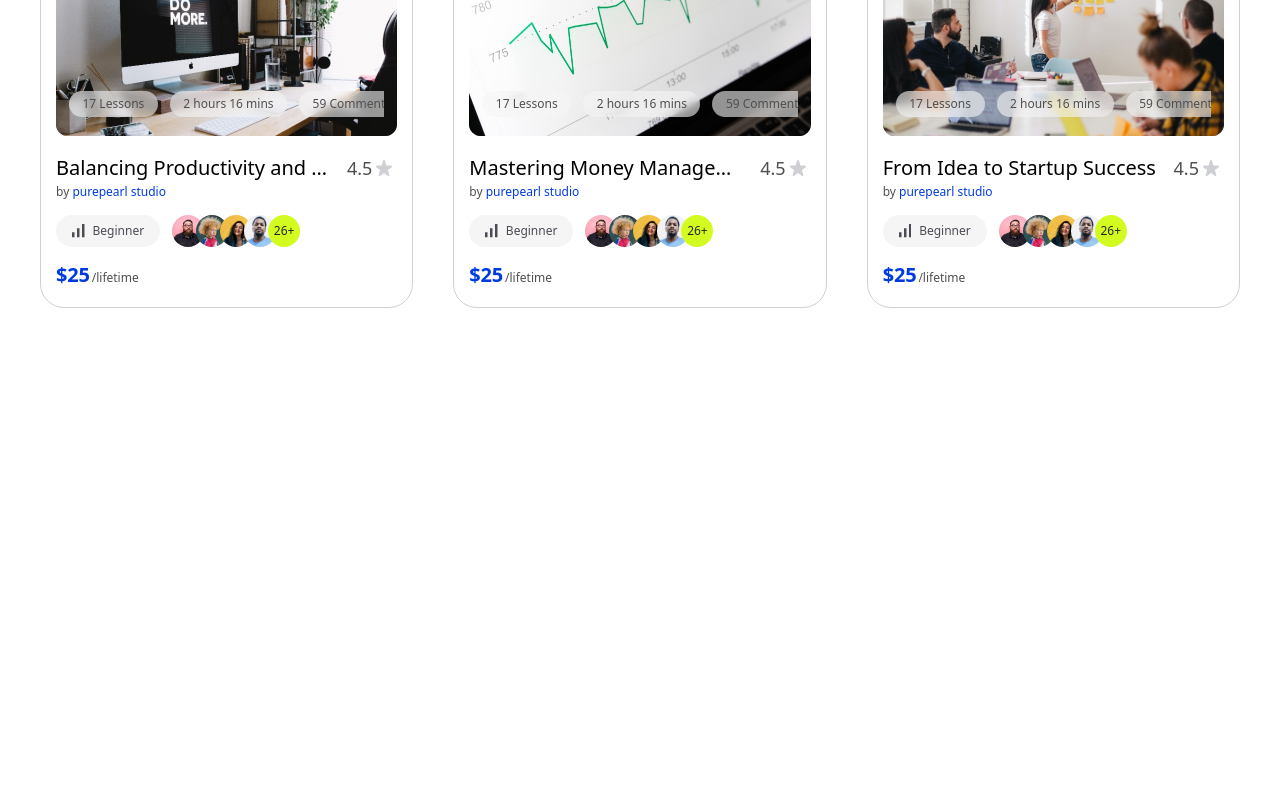
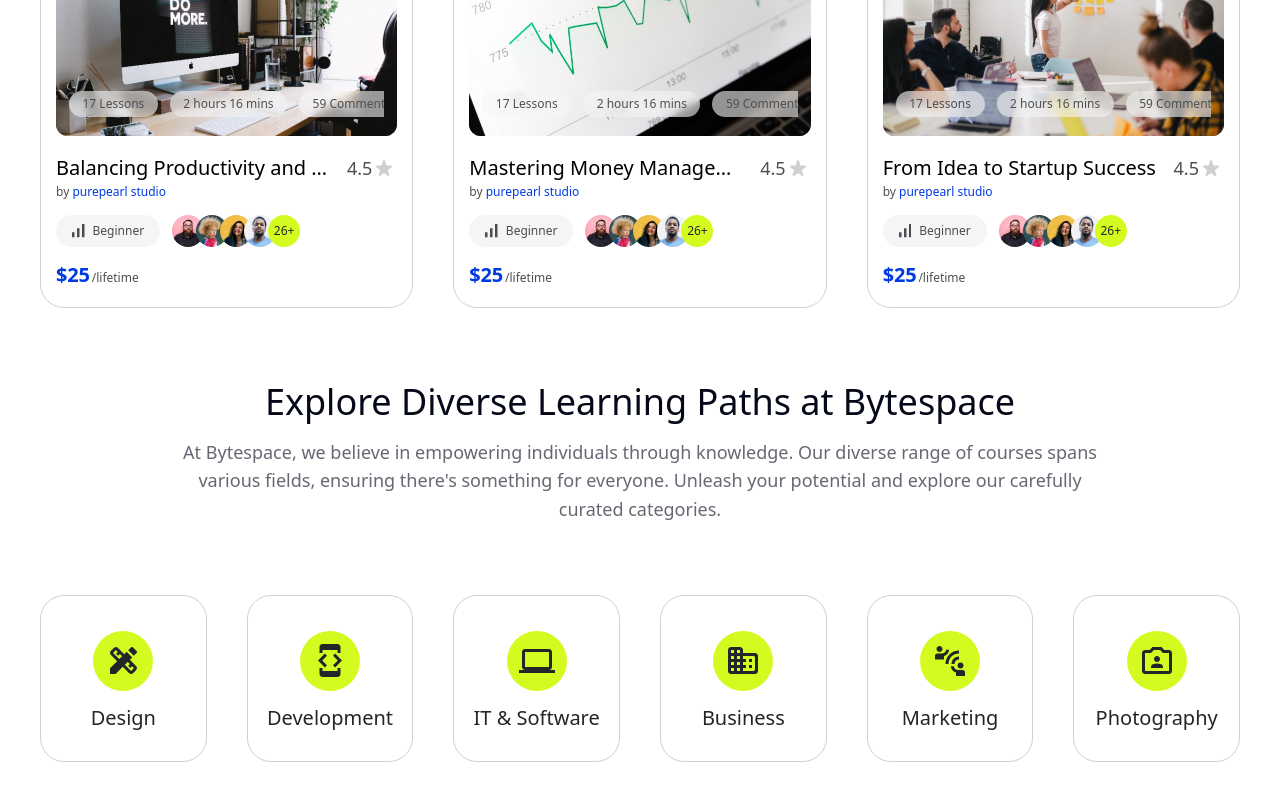
Before and after one commit to sakimuzzaman/ByteSpace-webApplication, a Next.js app: page / in a window 1280 px wide. Shown: the part 2267-3067 px from the top of the page. Before the commit the page ends 2575 px from the top, so only its background shows below. Built offline with nearby package versions, Linux system fonts and the light colour scheme.

Commit message:
create the LearningPaths reusable component and also add categories data file, used it in the homePage, in categoriCard function i have used next  Link for dynamically navigate to each categories

```diff
--- a/src/app/page.tsx
+++ b/src/app/page.tsx
@@ -2,6 +2,7 @@ import { Header } from "@/components/layout/Header";
 import { CourseDiscovery } from "@/components/sections/CourseDiscovery";
 import { GroupLogos } from "@/components/sections/GroupLogos";
 import { Hero } from "@/components/sections/Hero";
+import { LearningPaths } from "@/components/sections/LearningPaths";
 
 
 export default function HomePage() {
@@ -15,6 +16,8 @@ export default function HomePage() {
 
       <CourseDiscovery />
 
+      <LearningPaths />
+
     </>
   );
 }
--- a/src/components/course/TopicFilter.tsx
+++ b/src/components/course/TopicFilter.tsx
@@ -29,7 +29,7 @@ function TopicChip({
       aria-pressed={active}
       onClick={() => onSelect(topic)}
       className={cn(
-        "h-[43px] shrink-0 rounded-full px-4 text-body-m leading-none whitespace-nowrap transition-colors duration-200 lg:px-[17.5px]",
+        "h-10.75 shrink-0 rounded-full px-4 text-body-m leading-none whitespace-nowrap transition-colors duration-200 lg:px-[17.5px]",
         active
           ? "bg-lime-400 text-neutral-950"
           : "bg-neutral-50 text-neutral-700 hover:bg-neutral-100 hover:text-neutral-950",
@@ -53,7 +53,7 @@ export function TopicFilter({ active, onSelect, className }: TopicFilterProps) {
       role="group"
       aria-label="Filter courses by topic"
       className={cn(
-        "flex flex-wrap justify-center gap-x-3 gap-y-3 sm:gap-x-4 lg:flex-col lg:items-center lg:gap-y-[21px]",
+        "flex flex-wrap justify-center gap-x-3 gap-y-3 sm:gap-x-4 lg:flex-col lg:items-center lg:gap-y-5.25",
         className,
       )}
     >
@@ -93,7 +93,7 @@ export function TopicFilter({ active, onSelect, className }: TopicFilterProps) {
                 aria-expanded={expanded}
                 aria-controls={listId}
                 onClick={() => setExpanded((value) => !value)}
-                className="h-[43px] rounded-full px-2 text-body-m leading-none text-primary-800 underline-offset-4 hover:underline lg:px-0"
+                className="h-10.75 rounded-full px-2 text-body-m leading-none text-primary-800 underline-offset-4 hover:underline lg:px-0"
               >
                 {expanded ? "− Less" : "+ More"}
                 <span className="sr-only"> topics</span>
--- /dev/null
+++ b/src/components/sections/LearningPaths.tsx
@@ -0,0 +1,77 @@
+import Link from "next/link";
+import type { ComponentType, SVGProps } from "react";
+import {
+  BusinessIcon,
+  DesignIcon,
+  DevelopmentIcon,
+  LaptopIcon,
+  MarketingIcon,
+  PhotographyIcon,
+} from "@/components/icons";
+import { Container } from "@/components/ui/Container";
+import { categories, type Category, type CategoryIcon } from "../../data/categories";
+import { topicHref } from "@/data/courses";
+import { sectionIds } from "@/data/Navigation";
+
+
+/** Icons at their design sizes. */
+const icons: Record<CategoryIcon, { Icon: ComponentType<SVGProps<SVGSVGElement>>; size: string }> =
+  {
+    design: { Icon: DesignIcon, size: "size-[27px]" },
+    development: { Icon: DevelopmentIcon, size: "h-[33px] w-6" },
+    software: { Icon: LaptopIcon, size: "h-6 w-9" },
+    business: { Icon: BusinessIcon, size: "h-[27px] w-[30px]" },
+    marketing: { Icon: MarketingIcon, size: "size-[30px]" },
+    photography: { Icon: PhotographyIcon, size: "h-[27px] w-[30px]" },
+  };
+
+function CategoryCard({ category }: { category: Category }) {
+  const { Icon, size } = icons[category.icon];
+  return (
+    <Link
+      href={topicHref(category.topic)}
+      className="group flex aspect-square flex-col items-center justify-center rounded-card border border-neutral-200 bg-white px-2 pt-1 text-center transition-[border-color,box-shadow,translate] duration-300 hover:-translate-y-1 hover:border-primary-800 hover:shadow-[0_16px_40px_-16px_rgba(4,8,25,0.18)]"
+    >
+      <span className="flex size-15 items-center justify-center rounded-full bg-lime-400 text-neutral-950 transition-colors duration-300 group-hover:bg-lime-300">
+        <Icon className={size} />
+      </span>
+      <span className="mt-3.75 text-heading-xs font-normal text-neutral-950">
+        {category.label}
+      </span>
+    </Link>
+  );
+}
+
+export function LearningPaths() {
+  return (
+    <section
+      id={sectionIds.categories}
+      aria-labelledby="categories-heading"
+      className="bg-white pt-20 pb-20 lg:pt-18 lg:pb-30"
+    >
+      <Container>
+        <div className="mx-auto max-w-230 text-center">
+          <h2
+            id="categories-heading"
+            className="text-[28px] leading-[1.2] text-ink sm:text-[32px] lg:text-heading-s"
+          >
+            Explore Diverse Learning Paths at Bytespace
+          </h2>
+          <p className="mt-4 text-body-m text-neutral-500 sm:text-body-l lg:mt-3.5">
+            At Bytespace, we believe in empowering individuals through knowledge. Our diverse range
+            of courses spans various fields, ensuring there&apos;s something for everyone. Unleash
+            your potential and explore our carefully curated categories.
+          </p>
+        </div>
+
+        <ul className="mt-10 grid grid-cols-2 gap-4 sm:grid-cols-3 sm:gap-6 lg:mt-17.75 lg:grid-cols-6 lg:gap-10">
+          {categories.map((category) => (
+            <li key={category.label}>
+              <CategoryCard category={category} />
+            </li>
+          ))}
+        </ul>
+      </Container>
+    </section>
+  );
+}
--- /dev/null
+++ b/src/data/categories.ts
@@ -0,0 +1,25 @@
+import { findTopic, type Topic } from "@/data/courses";
+
+export type CategoryIcon =
+  | "design"
+  | "development"
+  | "software"
+  | "business"
+  | "marketing"
+  | "photography";
+
+export type Category = {
+  label: string;
+  icon: CategoryIcon;
+  /** Topic chip the category card filters the course list by. */
+  topic: Topic;
+};
+
+export const categories: Category[] = [
+  { label: "Design", icon: "design", topic: findTopic("graphic-design") },
+  { label: "Development", icon: "development", topic: findTopic("web-development") },
+  { label: "IT & Software", icon: "software", topic: findTopic("data-science") },
+  { label: "Business", icon: "business", topic: findTopic("freelance-entrepreneurship") },
+  { label: "Marketing", icon: "marketing", topic: findTopic("marketing") },
+  { label: "Photography", icon: "photography", topic: findTopic("photography") },
+];
```
